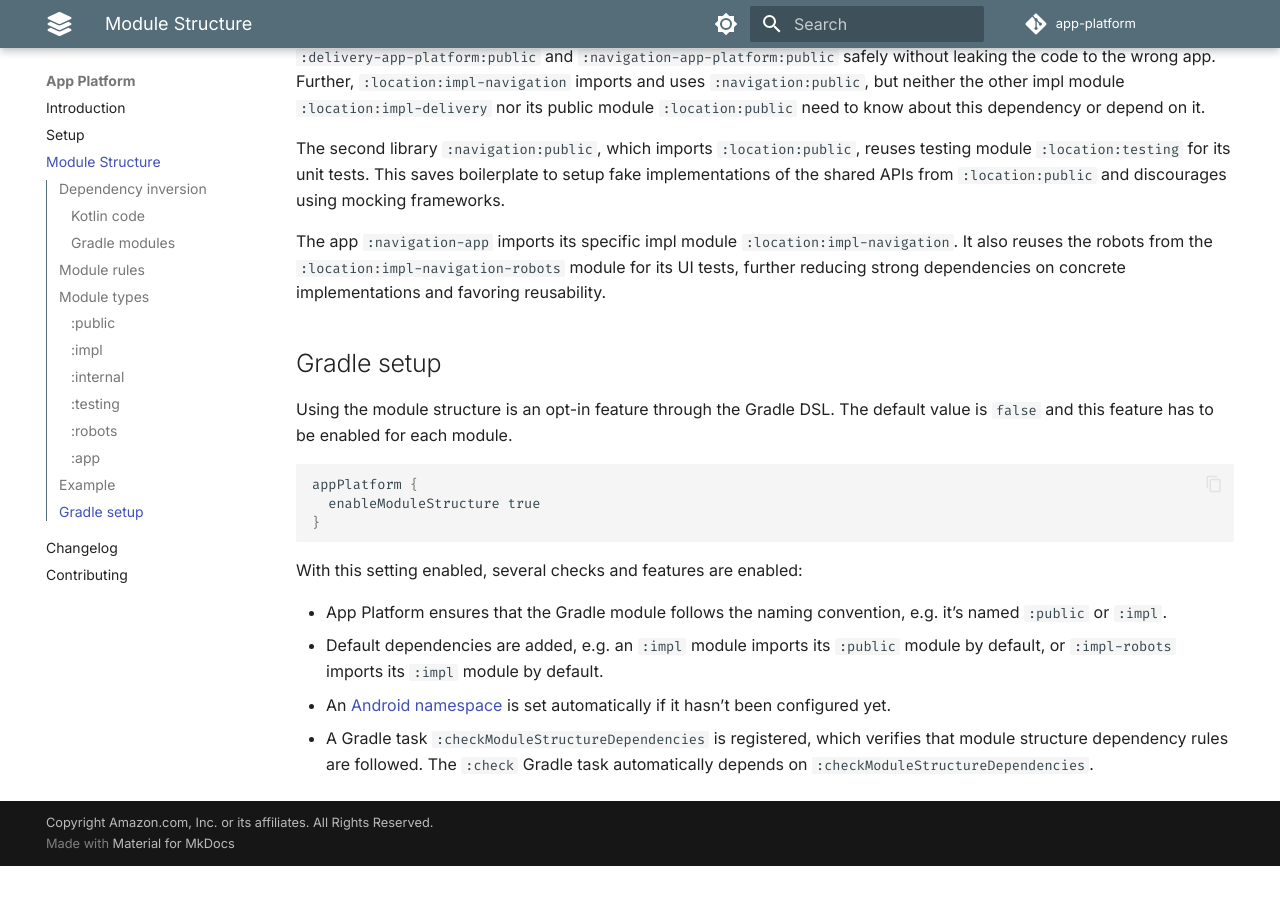
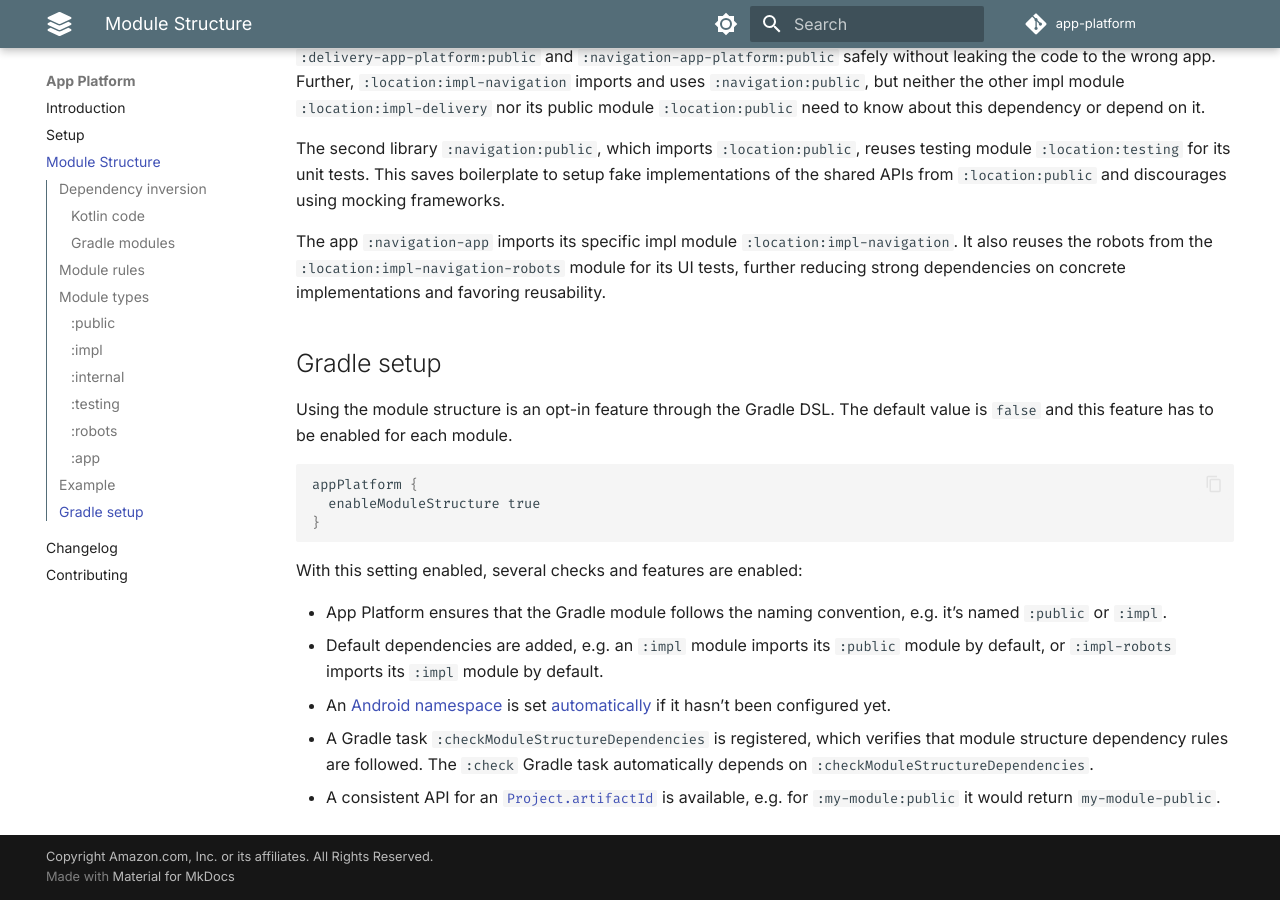
Before and after one commit to amzn/app-platform, an MkDocs documentation site: the page built from docs/module-structure.md, in a window 1280 px wide and 900 px high, scrolled down 6934 px. Built offline with MkDocs 1.6.1 and Material for MkDocs 9.7.7, drawn with Linux system fonts in a browser that asks for light colours; comment, search, counter and statistics services are not loaded; before the commit the page ends 7800 px from its top, so only the background shows below that.

Commit message:
More documentation updates.

```diff
--- a/docs/module-structure.md
+++ b/docs/module-structure.md
@@ -317,5 +317,6 @@ With this setting enabled, several checks and features are enabled:
 
 * App Platform ensures that the Gradle module follows the naming convention, e.g. it's named `:public` or `:impl`.
 * Default dependencies are added, e.g. an `:impl` module imports its `:public` module by default, or `:impl-robots` imports its `:impl` module by default.
-* An [Android namespace](https://developer.android.com/build/configure-app-module#set-namespace) is set automatically if it hasn't been configured yet.
+* An [Android namespace](https://developer.android.com/build/configure-app-module#set-namespace) is set [automatically](https://github.com/amzn/app-platform/blob/2fa09a4df4cc4202f53e14abc472777f0316e04e/gradle-plugin/src/main/kotlin/software/amazon/app/platform/gradle/ModuleStructurePlugin.kt#L86-L106) if it hasn't been configured yet.
 * A Gradle task `:checkModuleStructureDependencies` is registered, which verifies that module structure dependency rules are followed. The `:check` Gradle task automatically depends on `:checkModuleStructureDependencies`.
+* A consistent API for an [`Project.artifactId`](https://github.com/amzn/app-platform/blob/main/gradle-plugin/src/main/kotlin/software/amazon/app/platform/gradle/ModuleStructurePlugin.kt#L125-L135) is available, e.g. for `:my-module:public` it would return `my-module-public`.
```
